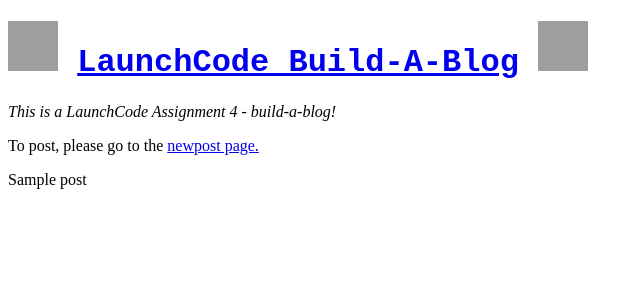
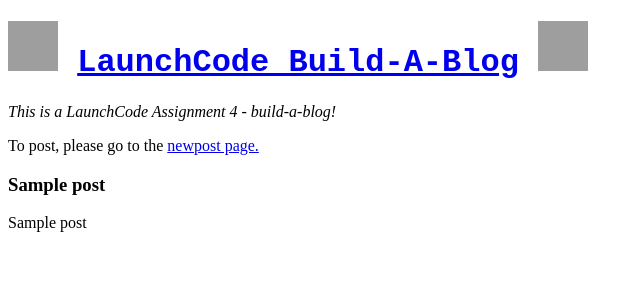
Before and after one commit to jiwpark00/build-a-blog, a Python web app: template templates/frontpage.html in a window 1280 px wide. Shown: the top 300 px of the page, without its empty margins (0-643 px from the left). Run offline with Jinja, Linux system fonts and the light colour scheme; the template is opened without the code that fills it: most values are stand-ins (such as "Sample title", 1, 10 or a date in 2020); grey boxes are pictures that could not be loaded.

Commit message:
I think I am done

```diff
--- a/templates/frontpage.html
+++ b/templates/frontpage.html
@@ -2,7 +2,12 @@
 
 {% block content %}
   {% for post in posts %}
+    <div class="post-title"><h3>
+    {{post.title | safe}}
+  </div></h3></a>
+    <div class="post-title">
     {{post.post | safe }}
+    <div>
     <br>
     <br>
   {% endfor %}
```
Also changed, not shown: templates/permalink.html (+8 -2 lines), main.py (line endings or trailing spaces), 1 other file.
